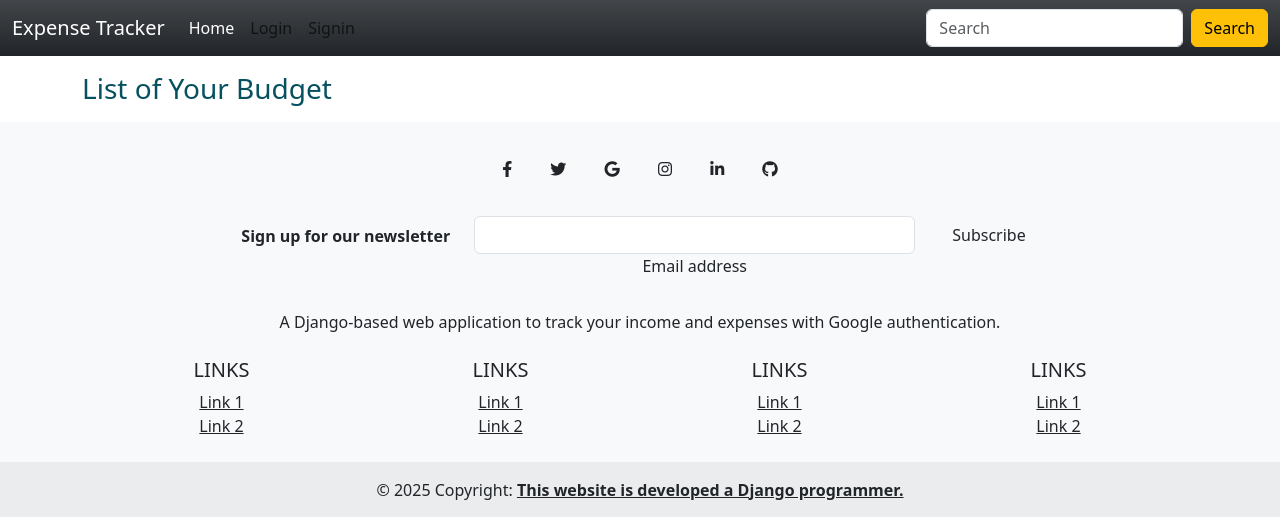
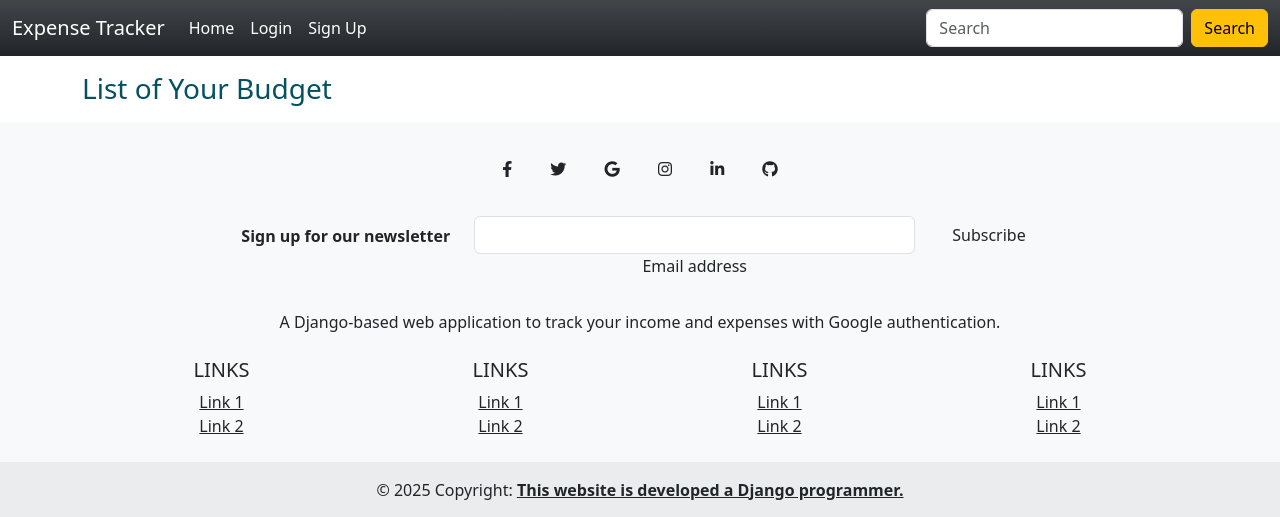
Before and after one commit to faatemehch/Expense-Tracker-Budget-Planner-Django-Project, a Django app: page /budget/ in a window 1280 px wide. Shown: the top 517 px of the page. Run offline with Django 5.2, Linux system fonts and the light colour scheme; data that the repository does not hold is empty; parts of the project's set-up code (start-up, migrations or seed data) failed here and were passed over.

Commit message:
header html updated

```diff
--- a/templates/header.html
+++ b/templates/header.html
@@ -18,15 +18,17 @@
             <li><a class="dropdown-item" href="{% url 'expenses:expense_add' %}">Add a new expense</a></li>
             <li><a class="dropdown-item" href="{% url 'expenses:expense_list' %}">All expenses</a></li>
             <li><hr class="dropdown-divider"></li>
+             <li><a class="dropdown-item" href="">Add a new Budget</a></li>
+            <li><a class="dropdown-item" href="{% url 'expenses:budget_list' %}">All Budgets</a></li>
             <li><a class="dropdown-item" href="{% url 'account_logout' %}">Logout</a></li>
           </ul>
         </li>
           {% else %}
         <li class="nav-item">
-          <a class="nav-link" href="{% url 'account_login' %}" aria-disabled="true">Login</a>
+          <a class="nav-link text-white" href="{% url 'account_login' %}" aria-disabled="true">Login</a>
         </li>
            <li class="nav-item">
-          <a class="nav-link" href="{% url 'account_signup' %}" aria-disabled="true">Signin</a>
+          <a class="nav-link text-white" href="{% url 'account_signup' %}" aria-disabled="true">Sign Up</a>
         </li>
           {% endif %}
       </ul>
```
